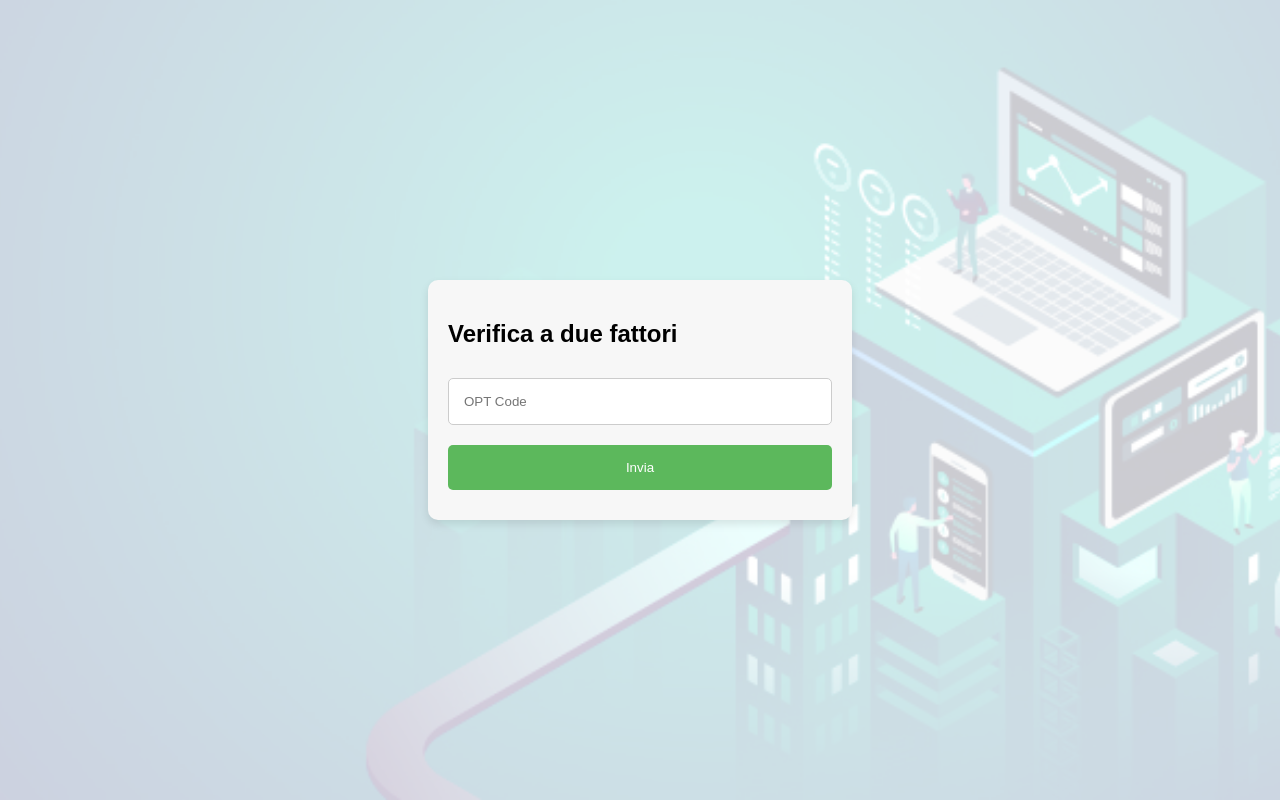
After one commit to mikiungolo/Progetto_Reti_dei_Calcolatori_Ungolo_Michelangelo, a Django app: page /elite-cloud/otp/ in a window 1280 px wide. The commit adds this page. Run offline with Django 5.2, Linux system fonts and the light colour scheme.

Commit message:
create otp's structure

```diff
--- a/ELiteCloud/EliteDownload/static/EliteDownload/LogReg/LogRegStyle.css
+++ b/ELiteCloud/EliteDownload/static/EliteDownload/LogReg/LogRegStyle.css
@@ -17,22 +17,22 @@ body, html {
 }
 
 .form-container {
-    width: 30%; /* Ridimensionato per una migliore estetica */
+    width: 30%;
     padding: 20px;
     background-color: #f7f7f7;
-    border-radius: 10px; /* Aggiunto per bordi arrotondati */
-    box-shadow: 0 4px 8px rgba(0, 0, 0, 0.1); /* Aggiunto ombra per profondità */
+    border-radius: 10px;
+    box-shadow: 0 4px 8px rgba(0, 0, 0, 0.1);
 }
 
 input[type="text"],
-input[type="email"], /* Aggiunto per uniformare lo stile dell'email */
+input[type="email"],
 input[type="password"],
 button {
     width: 100%;
     padding: 15px;
     margin: 10px 0;
     border: 1px solid #ccc;
-    border-radius: 5px; /* Aggiunto per bordi arrotondati */
+    border-radius: 5px;
     box-sizing: border-box;
 }
 
@@ -50,3 +50,5 @@ button:hover {
 a {
     color: #5cb85c;
 }
+
+.
--- /dev/null
+++ b/ELiteCloud/EliteDownload/templates/EliteDownload/LogRegBase.html
@@ -0,0 +1,24 @@
+<!DOCTYPE html>
+<html lang="it">
+<head>
+    <meta charset="UTF-8">
+    <meta name="viewport" content="width=device-width, initial-scale=1.0">
+    <title>{{ title }}</title>
+    {% load static %}
+    <link rel="stylesheet" href=" {% static 'EliteDownload/LogReg/LogRegStyle.css' %} ">
+</head>
+<body>
+    <div class="container">
+        <div class="form-container">
+            {% if error %}
+                <p class="error">{{ error }}</p>
+            {% endif %}
+                {% block content %}
+                {% endblock %}
+        </div>
+        <div class="image-container">
+
+        </div>
+    </div>
+</body>
+</html>
--- /dev/null
+++ b/ELiteCloud/EliteDownload/templates/EliteDownload/otp.html
@@ -0,0 +1,9 @@
+{% extends 'EliteDownload/LogRegBase.html' %}
+{% block content %}
+<form method="post" novalidate>
+    {% csrf_token %}
+    <h2>Verifica a due fattori</h2>
+    <input type="text" placeholder="OPT Code" name="code" maxlength="20" required>
+    <button type="submit">Invia</button>
+</form>
+{% endblock %}
--- a/ELiteCloud/EliteDownload/urls.py
+++ b/ELiteCloud/EliteDownload/urls.py
@@ -5,4 +5,5 @@ urlpatterns = [
     path('login/', views.login, name = "login"),
     path('register/', views.register, name = "register"),
     path('cloud/', views.cloud, name = "cloud"),
+    path('otp/', views.otp, name = "otp"),
 ]
--- a/ELiteCloud/EliteDownload/views.py
+++ b/ELiteCloud/EliteDownload/views.py
@@ -4,8 +4,8 @@ from django.shortcuts import render, redirect
 
 from .forms import RegistrationForm
 from .models import User
+
 # Create your views here.
-
 
 def redirect_(request):
     # at url base it will redirect automatically to login/register url
@@ -14,28 +14,27 @@ def redirect_(request):
 
 def login(request):
     # view that define the business logic of login request
-
+    error_message = None
     if request.method == 'POST':
         user = User.objects.filter(username=request.POST.get("username")).first()
         # check hashed password with DB
         if user and check_password(request.POST.get("password"), user.password):
             # define the session
-            request.session['user_id'] = user.id
-            return render(request, 'EliteDownload/cloud.html',
-                          {'username': user.username})
+            request.session['username'] = user.username
+            return redirect("otp")
         else:
-            return render(request, 'EliteDownload/login.html',
-                          {'error': 'Username o password non validi.'})
+            error_message = "Username o password non validi."
 
-    return render(request, 'EliteDownload/login.html')
+    return render(request, 'EliteDownload/login.html',
+                  {'message': error_message, 'title': 'Login'})
+
 
 def register(request):
-
+    error_message = None
     if request.method == 'POST':
         form = RegistrationForm(request.POST)
         if not form.is_valid():
-            return render(request, 'EliteDownload/register',
-                          {"error", "Campi errati. Per favore, correggi i campi sottostanti."})
+            error_message = "Campi errati. Per favore, correggi i campi sottostanti."
         else:
             # create a new user: password is hashed
             user = User.objects.create(
@@ -50,7 +49,20 @@ def register(request):
             messages.success(request, "Utente creato. Procedi ora con il login")
             return redirect("login")
 
-    return render(request, 'EliteDownload/register.html')
+    return render(request, 'EliteDownload/register',
+                  {'message', error_message, 'title', 'Registrazione'})
+
+
+# check 2FA after first factor
+def otp(request):
+    error_message = None
+
+    return render(request, 'EliteDownload/otp.html',
+                  {'title': 'Verifica OTP', 'message': error_message})
+
 
 def cloud(request):
-    return render(request, 'EliteDownload/cloud.html')
+    error_message = None
+
+    return render(request, 'EliteDownload/cloud.html',
+                  {'message', error_message})
```
Also changed, not shown: ELiteCloud/EliteDownload/templates/EliteDownload/login.html (+4 -24 lines), ELiteCloud/EliteDownload/templates/EliteDownload/register.html (+3 -19 lines), ELiteCloud/db.sqlite3.
